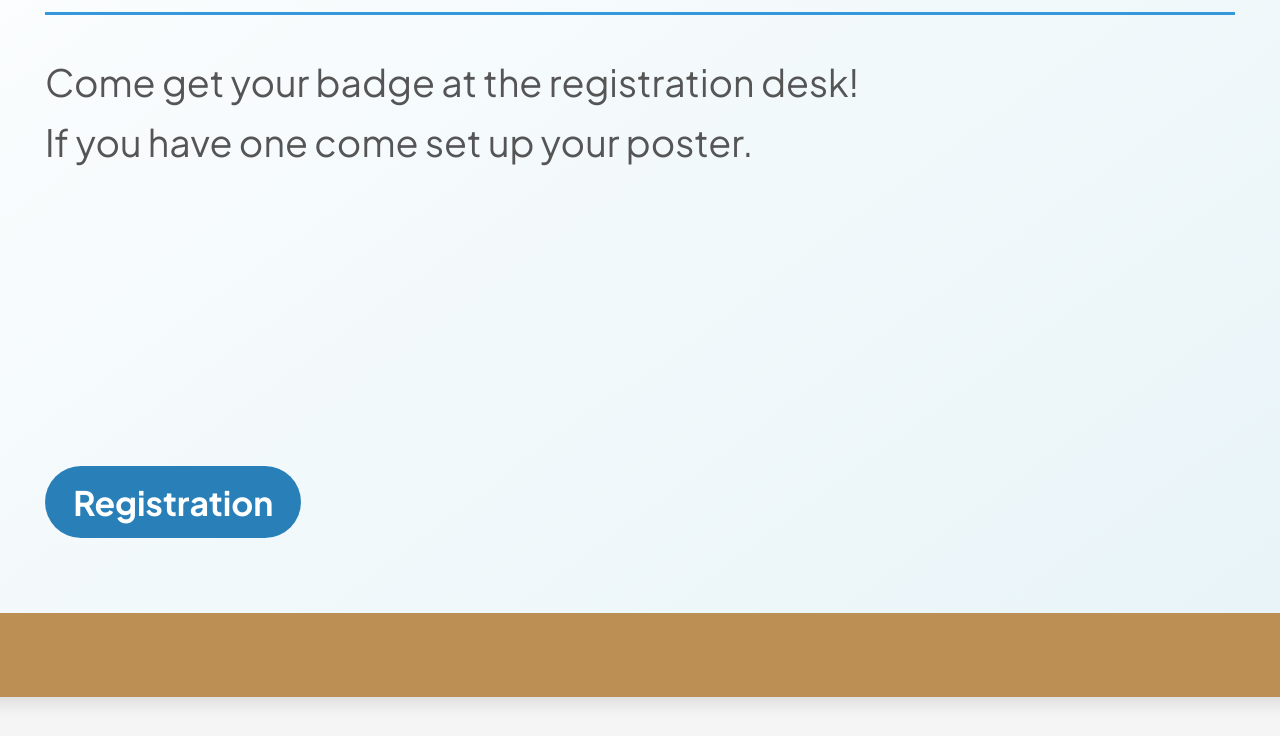
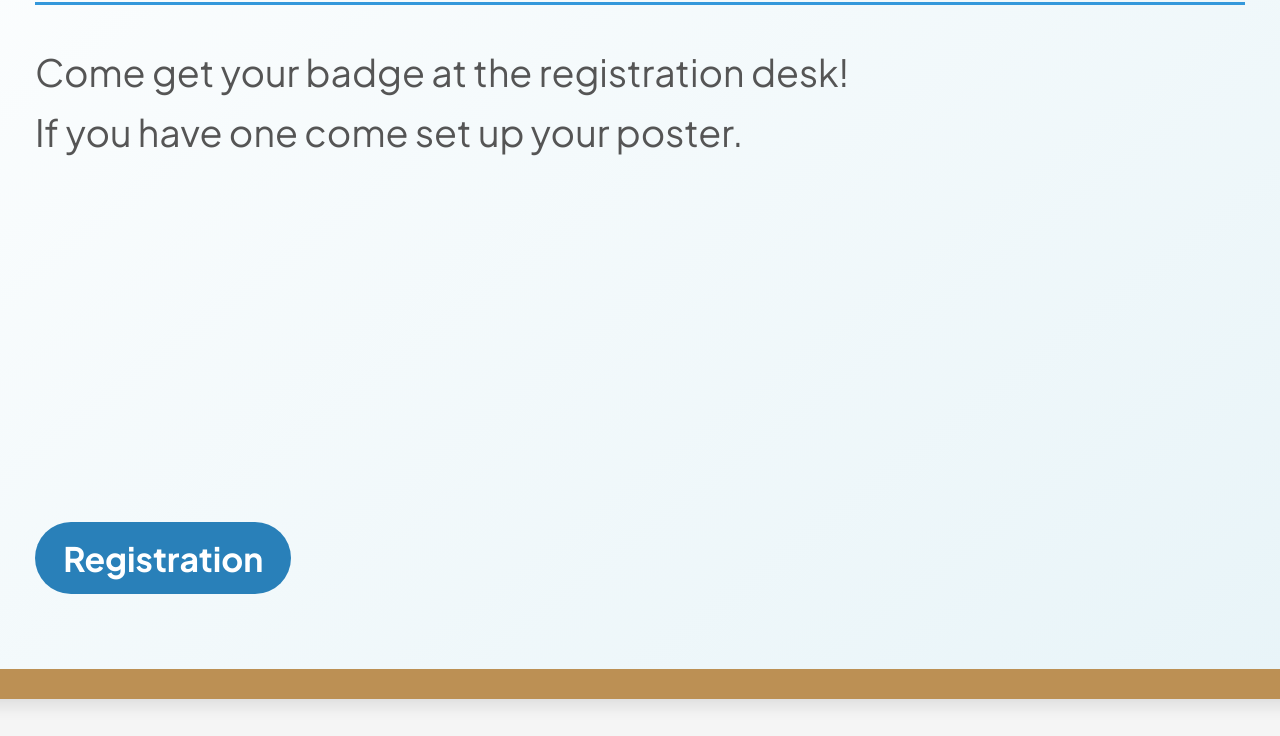
Before and after one commit to danielefadda/fair-ws-tappi, a plain HTML site: page index.html in a window 1280 px wide. Shown: the part 379-1115 px from the top of the page. Drawn offline with nearby package versions, Linux system fonts and the light colour scheme; a web font is replaced by a local one.

Commit message:
added full-screen version

```diff
--- a/script.js
+++ b/script.js
@@ -5,7 +5,7 @@ script.onload = () => {
     d3.dsv(';', 'data/complete-conference-schedule.csv').then(data => {
         console.log(data);
 
-        // data= data.filter(d => d.Type !== 'Talk');
+        data= data.filter(d => d.Type !== 'Talk');
 
         const container = d3.select('#app');
 
--- a/styles_fullscreen.css
+++ b/styles_fullscreen.css
@@ -11,14 +11,14 @@
 :root {
     --header-height: 9rem;  /* FULL SCREEN 22px - normal 7.5rem; */
     --footer-height: 6.25rem;
-    --width: 1900px;  /* FULL SCREEN 1920 */
+    --width: 1920px;  /* FULL SCREEN 1920 */
     --font-size: 30px;  /* FULL SCREEN 22px - normal 16px */
 
 }
 
 html {
     font-size: var(--font-size);
-    margin: -30px;
+    margin: -40px;
     overflow-x: hidden;
 }
 
@@ -46,7 +46,7 @@ body {
     position: relative;
     display: flex;
     flex-direction: column;
-    border-bottom: 2.8125rem solid #BC9054; /* 45px */
+    border-bottom: 1rem solid #BC9054; /* 45px */
     box-sizing: border-box;
 }
 
```
